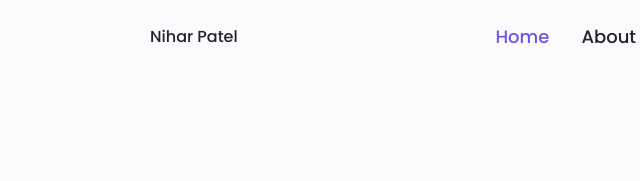
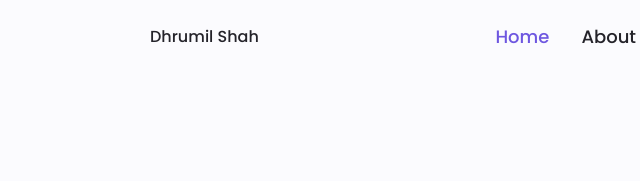
Before and after one commit to Hibernatbear/hibernatbear.github.io, a plain HTML site: page index.html in a window 1280 px wide. Shown: the top 181 px of the page, 6-646 px from the left. Drawn offline with nearby package versions, Linux system fonts and the light colour scheme; files that its build step writes are made by us from their sources; a script that the page names is missing.

Commit message:
Update index.html

```diff
--- a/index.html
+++ b/index.html
@@ -22,7 +22,7 @@
     <!--==================== HEADER ====================-->
     <header class="header" id="header">
         <nav class="nav container">
-            <a href="#" class="nav__logo">Nihar Patel</a>
+            <a href="#" class="nav__logo">Dhrumil Shah</a>
 
             <div class="nav__menu" id="nav-menu">
                 <ul class="nav__list grid">
```
